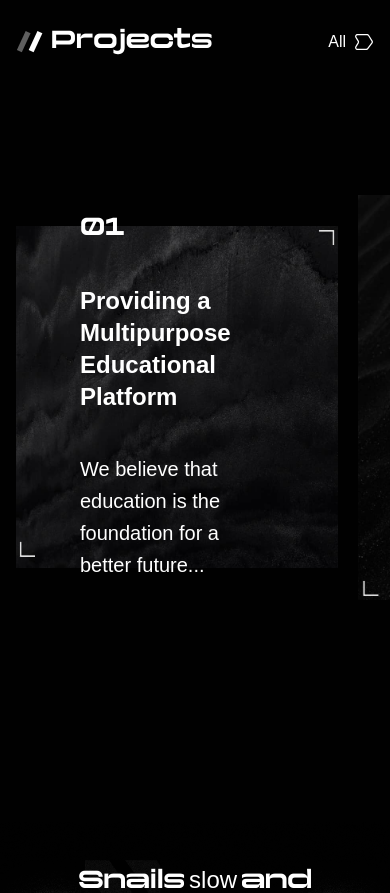
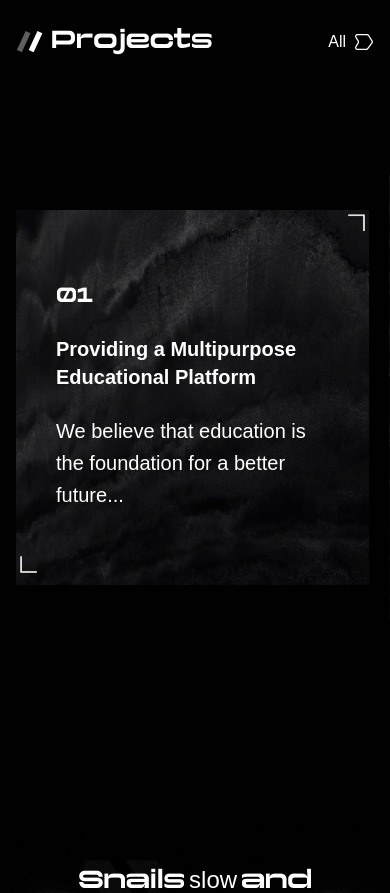
Before and after one commit to MiladDevarts/wsa, a Next.js app: page / in a window 390 px wide. Shown: the part 2380-3273 px from the top of the page. Built offline with nearby package versions, Linux system fonts and the light colour scheme; a web font is replaced by a local one.

Commit message:
fix: edit project title-fs

```diff
--- a/components/home/Projects.jsx
+++ b/components/home/Projects.jsx
@@ -15,7 +15,7 @@ function Projects() {
     const [sliderRef] = useKeenSlider({
         breakpoints: {
             "(min-width: 160px)": {
-                slides: { perView: 1.2, spacing: 20 },
+                slides: { perView: 1.1, spacing: 20 },
             },
             "(min-width: 768px)": {
                 slides: { perView: 0, spacing: 20 },
@@ -48,9 +48,9 @@ function Projects() {
 
             <section ref={sliderRef} className="keen-slider container mt-4 mb-0 lg:mb-6 flex lg:hidden  text-white">
 
-                <div className="keen-slider__slide text-white w-full h-[550px] flex lg:hidden flex-col justify-center  bg-center bg-no-repeat  bg-contain p-16 gap-y-10" style={{ backgroundImage: `url('/images/projects/project-card-bg.png')` }}>
-                    <span className="font-mono font-bold text-2xl">01</span>
-                    <p className="text-2xl font-bold">
+                <div className="keen-slider__slide text-white w-full h-[550px] flex lg:hidden flex-col justify-center  bg-center bg-no-repeat  bg-contain p-10 gap-y-6" style={{ backgroundImage: `url('/images/projects/project-card-bg.png')` }}>
+                    <span className="font-mono font-bold text-xl">01</span>
+                    <p className="text-xl font-bold">
                         Providing a Multipurpose Educational Platform
                     </p>
                     <p className="leading-8 text-xl font-medium">
@@ -58,19 +58,19 @@ function Projects() {
                     </p>
                 </div>
 
-                <div className="keen-slider__slide w-full h-[550px] flex lg:hidden  flex-col justify-center bg-center bg-no-repeat  bg-contain px-16 py-6 gap-y-6" style={{ backgroundImage: `url('/images/projects/project-card-bg-2.png')` }}>
-                    <span className="font-mono font-bold text-2xl">02</span>
-                    <p className="text-2xl font-bold">
+                <div className="keen-slider__slide w-full h-[550px] flex lg:hidden  flex-col justify-center bg-center bg-no-repeat  bg-contain px-16 p-10 gap-y-6" style={{ backgroundImage: `url('/images/projects/project-card-bg-2.png')` }}>
+                    <span className="font-mono font-bold text-xl">02</span>
+                    <p className="text-xl font-bold">
                         Providing a Multipurpose learning platform
                     </p>
                     <p className="leading-8 text-lg">
-                        At WSA, we contribute to new ideas and production - helping small businesses and professionals...
+                        At WSA, we contribute to new ideas and production...
                     </p>
                 </div>
 
-                <div className="keen-slider__slide w-full h-[550px] flex lg:hidden  flex-col justify-center bg-center bg-no-repeat  bg-contain px-16 py-14 gap-y-6" style={{ backgroundImage: `url('/images/projects/project-card-bg.png')` }}>
-                    <span className="font-mono font-bold text-2xl">03</span>
-                    <p className="text-2xl font-bold">
+                <div className="keen-slider__slide w-full h-[550px] flex lg:hidden  flex-col justify-center bg-center bg-no-repeat  bg-contain px-16 p-10 gap-y-6" style={{ backgroundImage: `url('/images/projects/project-card-bg.png')` }}>
+                    <span className="font-mono font-bold text-xl">03</span>
+                    <p className="text-xl font-bold">
                         Providing a Marketplace Platform
                     </p>
                     <p className="leading-8 text-lg">
```
